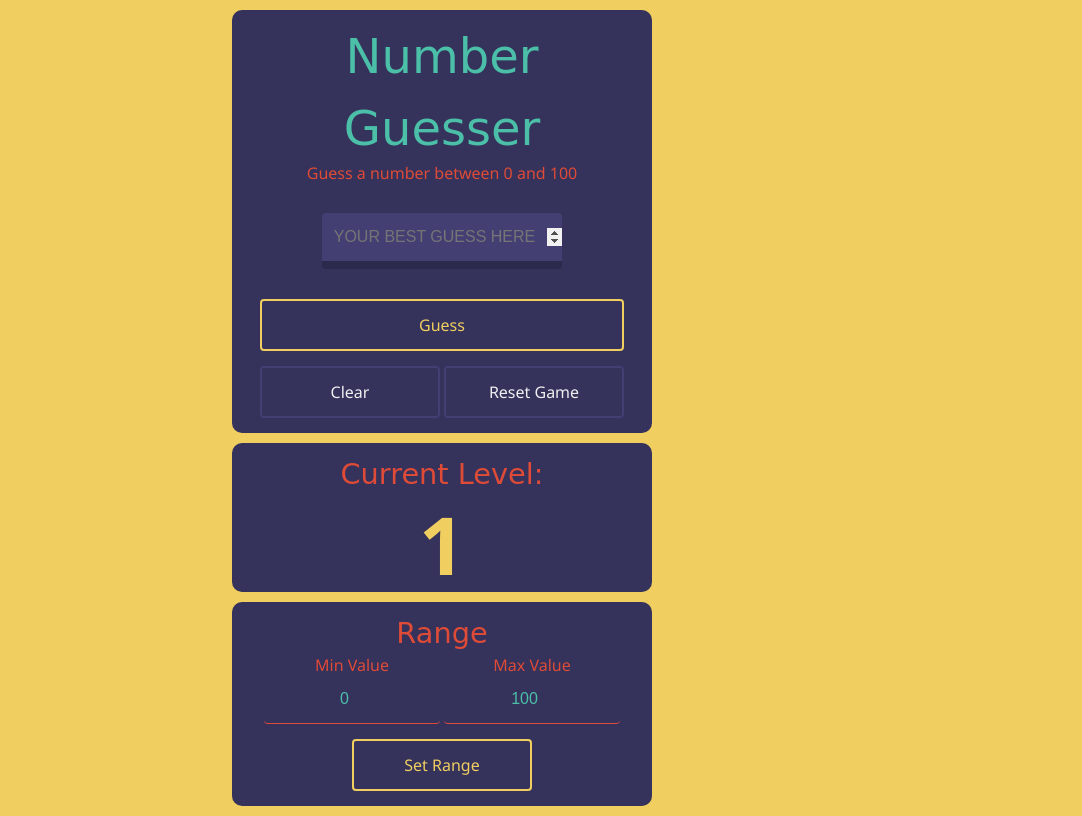
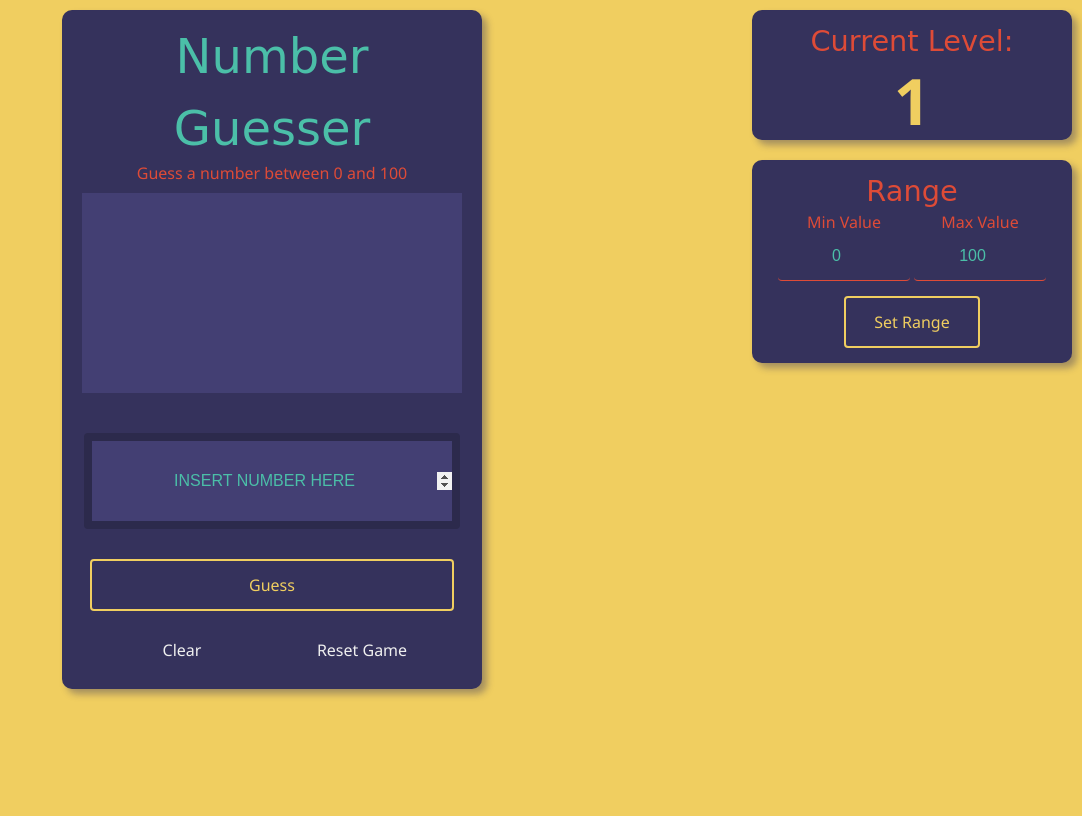
Before and after one commit to Jeff-Duke/number-guesser, a plain HTML site: page index.html in a window 1280 px wide. Shown: the whole page, without its empty margins (198-1280 px from the left). Drawn offline with Linux system fonts and the light colour scheme; a web font is replaced by a local one.

Commit message:
add css styling

```diff
--- a/index.html
+++ b/index.html
@@ -11,33 +11,35 @@
 </head>
 
 <body>
+    <div class="container">
         <section id="game">
-        <article class="Title">
-            <h2>Number Guesser</h2>
+            <article class="title">
+                <h1>Number Guesser</h1>
                 <p id="instructions"></p>
             </article>
 
             <article class="output">
                 <p class="last-guess"></p>
-            <h1 id="guess-output"></h1>
+                <h2 id="guess-output"></h2>
                 <p class="user-message"></p>
                 <p id="random-number"></p>
             </article>
 
             <article class="guess">
-            <input id="user-guess" class="all-inputs" value="" type="number" name="name" placeholder="YOUR BEST GUESS HERE" autofocus>
+                <input id="user-guess" class="all-inputs" value="" type="number" name="name" placeholder="INSERT NUMBER HERE" autofocus>
                 <button id="guess-button" type="button" name="button">Guess</button>
             </article>
+
 
             <article class="restart">
                 <button id="clear-button" type="button" name="button">Clear</button>
                 <button id="reset-button" type="button" name="button">Reset Game</button>
             </article>
         </section>
-
+        <div id="level-range">
             <section id="level-indicator">
                 <h3 id="level-text">Current Level:</h3>
-        <h1 id="current-level"></h1>
+                <h2 id="current-level"></h2>
             </section>
 
             <section id="range">
@@ -50,6 +52,9 @@
                     <button id="set-button" type="button" name="button">Set Range</button>
                 </article>
             </section>
+        </div>
+        </div>
+
 
 </body>
 <script src="script.js"></script>
--- a/style.css
+++ b/style.css
@@ -7,15 +7,15 @@ p, h1, h2, h3 {
 }
 
 h1 {
-  font-size: 9em;
-  font-weight: 700;
+  font-family: 'Galada', cursive;
+  font-size: 3em;
+  line-height: 1.5em;
   color: #4BBFA8;
 }
 
 h2 {
-  font-family: 'Galada', cursive;
-  font-size: 3em;
-  line-height: 1.5em;
+  font-size: 9em;
+  font-weight: 700;
   color: #4BBFA8;
 }
 
@@ -34,8 +34,6 @@ body {
   background-color: #F0CE60;
   text-align: center;
 }
-
-
 
 /* Buttons + Inputs */
 
@@ -57,7 +55,7 @@ button {
 
 button:disabled, input:disabled{
   color: #433F73;
-  border: 2px solid #433F73;
+  border: none;
   color: ButtonShadow;
   cursor: text;
 }
@@ -88,46 +86,61 @@ button:enabled:hover {
   background-color: #433F73;
   }
 
-input:-webkit-autofill, textarea:-webkit-autofill, select:-webkit-autofill {
-    background-color: #433F73;
-  }
 
 /* Sections */
 
 section {
-  margin: 10px auto;
+  display: inline-block;
+  margin: 10px 10px;
   max-width: 400px;
   background-color: #35325C;
   padding-top: 10px;
   padding-left: 10px;
   padding-right: 10px;
   border-radius: 10px;
+  -webkit-box-shadow: 5px 5px 7px 0px rgba(53,50,92,0.4);
+  -moz-box-shadow: 5px 5px 7px 0px rgba(53,50,92,0.4);
+  box-shadow: 5px 5px 7px 0px rgba(53,50,92,0.4);
+}
+
+  /* Level Section - Section 2 */
+
+#level-indicator {
+  width: 300px;
+  display: inline-block;
+}
+
+#current-level{
+  color: #F0CE60;
+  font-size: 4em;
+}
+
+
+  /* User Message */
+.user-message, .last-guess{
+  color: #E37B40;
+}
+.user-message{
+  font-size: 1.2em;
 }
 
 
 
-#level-indicator {
-  min-width: 200px;
-}
-#current-level{
-  color: #F0CE60;
-  font-size: 5em
+
+  /* Guess */
+#user-guess {
+  width: 90%;
+  border: 8px solid #2C2A4C;
+  margin: 30px auto;
+  height: 5em;
 }
 
-
-/* User Message */
-.user-message {
-  color: #E37B40;
+#guess-output {
+  height: 200px;
+  /*border: 2px solid #433F73;*/
+  background-color: #433F73;
+  margin: 10px 10px;
 }
-
-
-/* Guess */
-#user-guess {
-  width: 60%;
-  border-bottom: 8px solid #2C2A4C;
-  margin: 30px auto;
-}
-
 
 #guess-button {
   width: 90%;
@@ -135,7 +148,11 @@ section {
 
 
 
-/* Range */
+  /* Range */
+#range {
+  width: 300px;
+}
+
 #min-input, #max-input {
   width: 44%;
 }
@@ -146,11 +163,29 @@ section {
   color: #DE4B37;
 }
 
-/* Restart */
-.restart {
-
+#level-range {
+  margin-right: 40px;
+  max-width: 300px;
+  min-width: 200px;
+  top: 0;
+  float: right;
+  display: inline-block;
 }
 
-.range {
 
+/* Fixes (autofill and placeholder) */
+input:-webkit-autofill, textarea:-webkit-autofill, select:-webkit-autofill {
+  background-color: #433F73;
 }
+
+input::-webkit-input-placeholder {
+  color: #4BBFA8;
+}
+
+button.color::-webkit-input-placeholder {
+  color: #4BBFA8;
+}
+
+/*
+780
+level range*/
```
Lines whose indentation alone changed are shown as unchanged.
